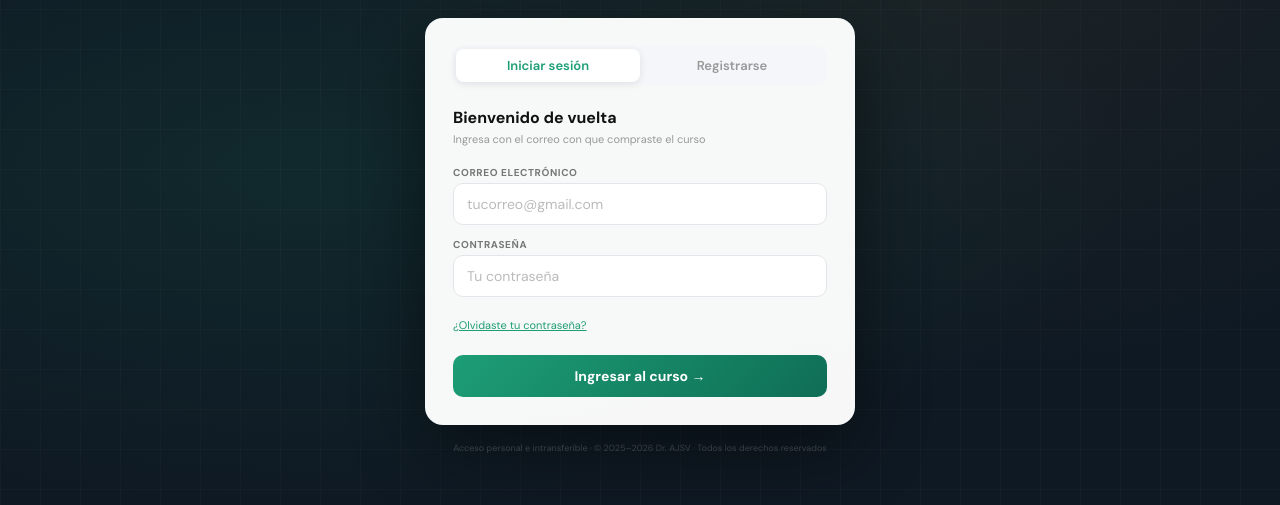
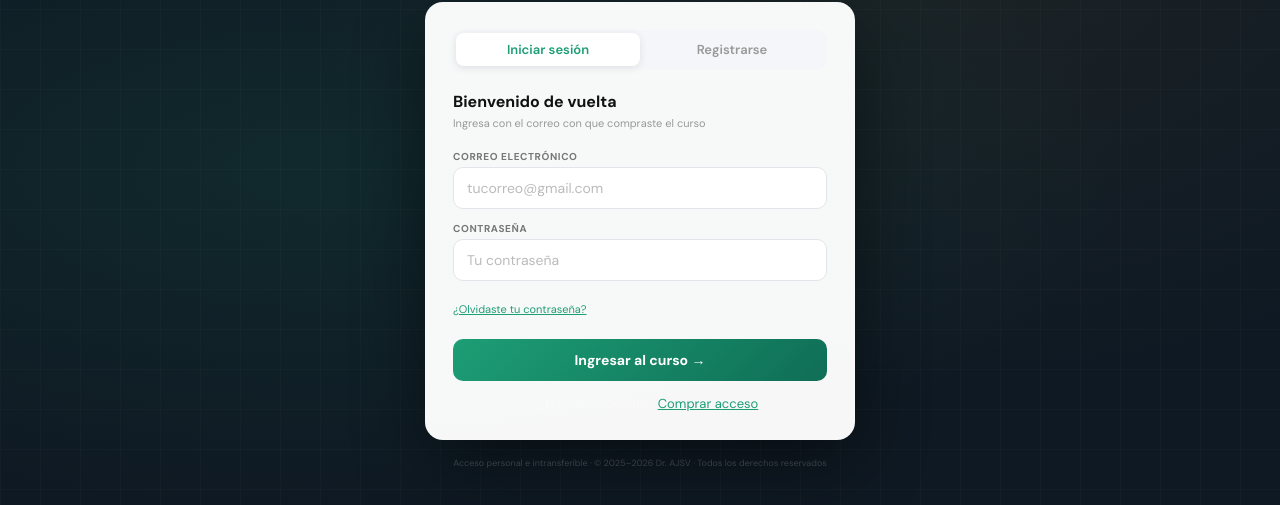
Before and after one commit to Armandolink/enar-2026-curso, a plain HTML site: page login.html in a window 1280 px wide. Shown: the part 231-736 px from the top of the page. Drawn offline with Linux system fonts and the light colour scheme; no server answers.

Commit message:
feat: add back-to-landing links on login + register forms

```diff
--- a/login.html
+++ b/login.html
@@ -135,6 +135,7 @@ h1 em{color:var(--teal);font-style:normal;}
         <span class="forgot" onclick="doReset()">¿Olvidaste tu contraseña?</span>
         <br><br>
         <button class="btn" id="btn-login" onclick="doLogin()">Ingresar al curso →</button>
+        <a href="/" style="display:block;text-align:center;margin-top:14px;font-size:13px;color:rgba(255,255,255,0.4);text-decoration:none;">← ¿No tienes cuenta? <span style="color:#1D9E75;text-decoration:underline;">Comprar acceso</span></a>
       </div>
 
       <!-- REGISTRO -->
@@ -155,6 +156,7 @@ h1 em{color:var(--teal);font-style:normal;}
           <input type="password" id="r-pass2" placeholder="Repite la contraseña"
             onkeydown="if(event.key==='Enter')doRegister()"></div>
         <button class="btn" id="btn-reg" onclick="doRegister()">Crear cuenta →</button>
+        <a href="/" style="display:block;text-align:center;margin-top:14px;font-size:13px;color:rgba(255,255,255,0.4);text-decoration:none;">← ¿No tienes código? <span style="color:#1D9E75;text-decoration:underline;">Comprar acceso</span></a>
       </div>
     </div>
   </div>
```
